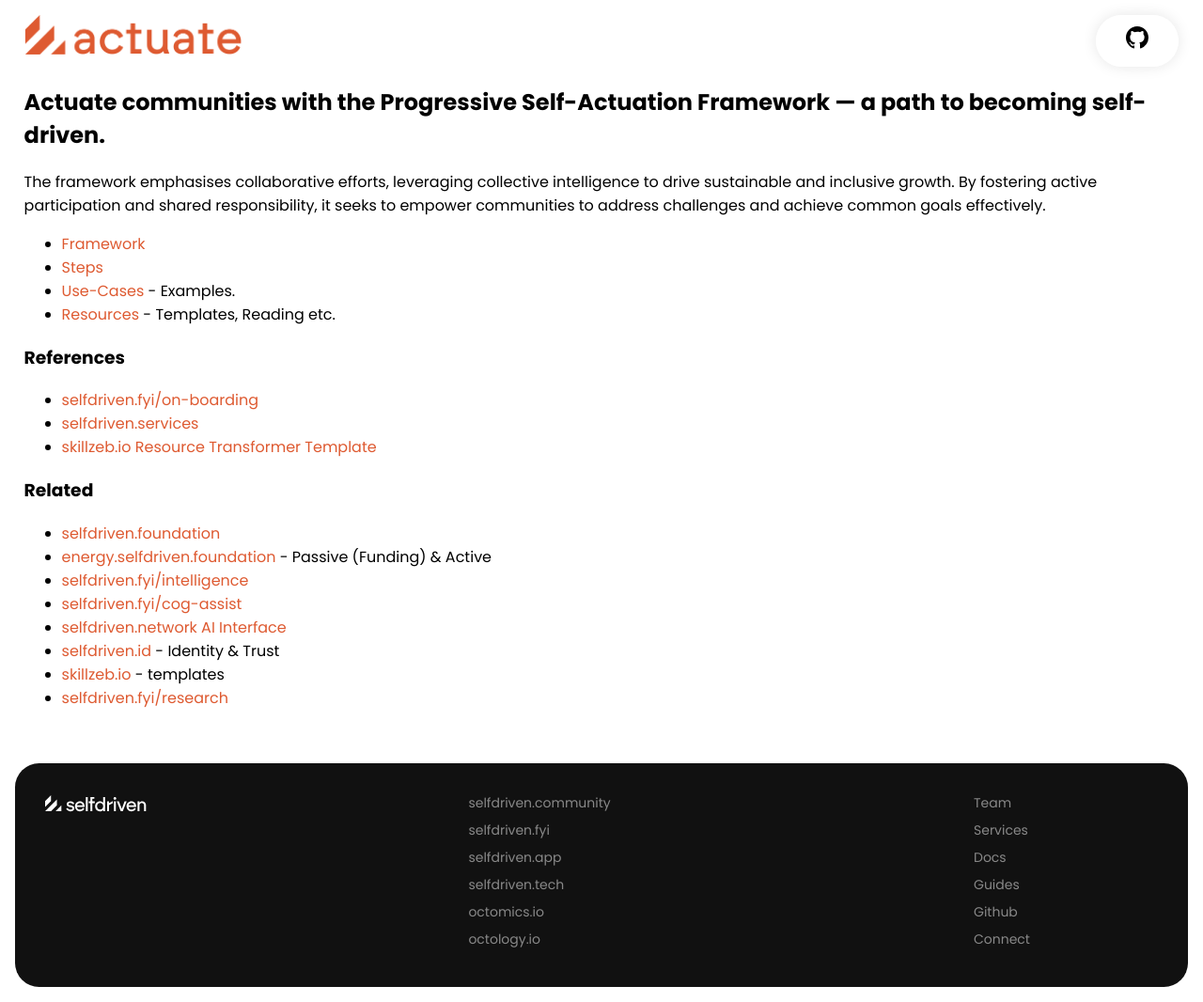
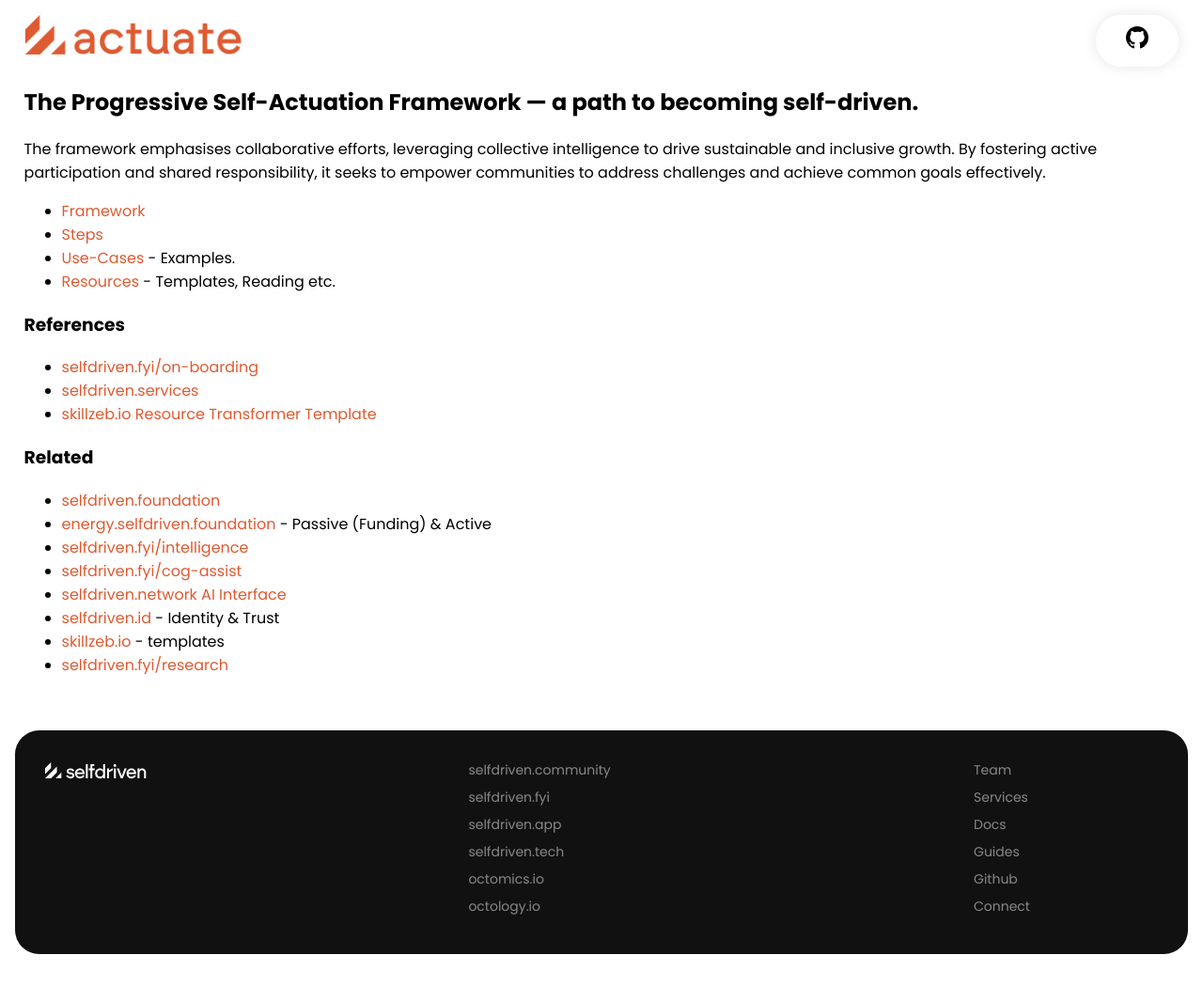
Before and after one commit to selfdriven-engagement/selfdriven-actuate, a Jekyll site: the page built from docs/index.md, in a window 1280 px wide. Shown: the whole page at 94% size. Built offline with Jekyll 4.4.1, drawn with Linux system fonts in a browser that asks for light colours; after the commit the page ends 1031 px from its top, so only the background shows below that.

Commit message:
Update index.md

```diff
--- a/docs/index.md
+++ b/docs/index.md
@@ -2,7 +2,7 @@
 layout: default
 title: Home
 ---
-## Actuate communities with the Progressive Self-Actuation Framework — a path to becoming self-driven.
+## The Progressive Self-Actuation Framework — a path to becoming self-driven.
 
 The framework emphasises collaborative efforts, leveraging collective intelligence to drive sustainable and inclusive growth. By fostering active participation and shared responsibility, it seeks to empower communities to address challenges and achieve common goals effectively.
 
```
